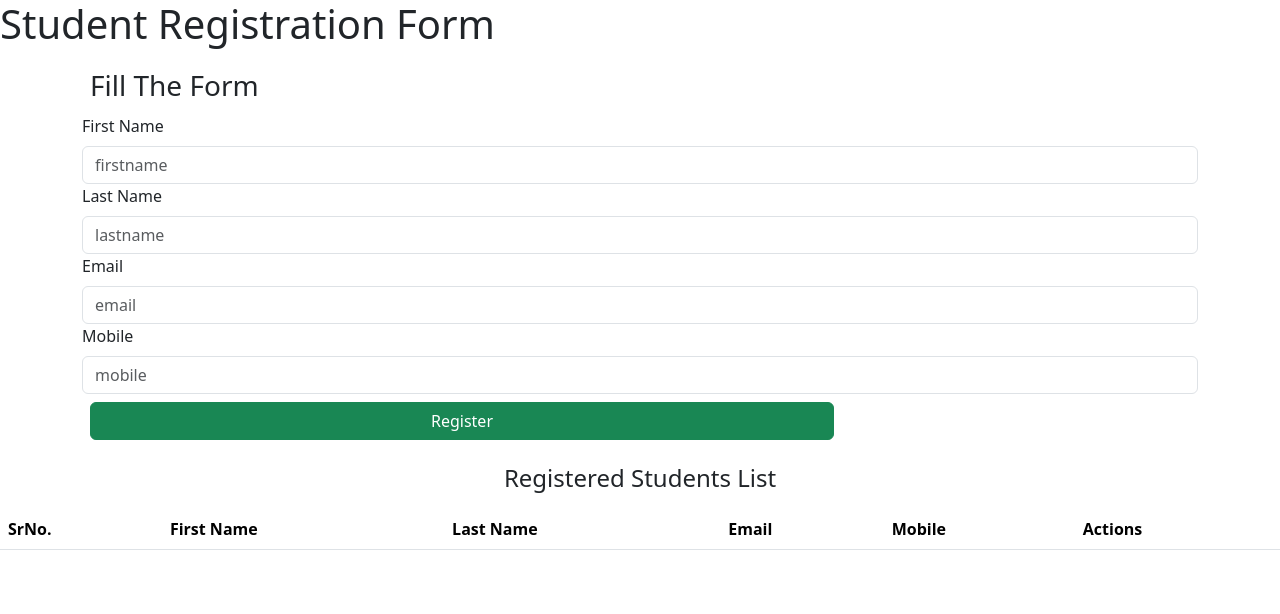
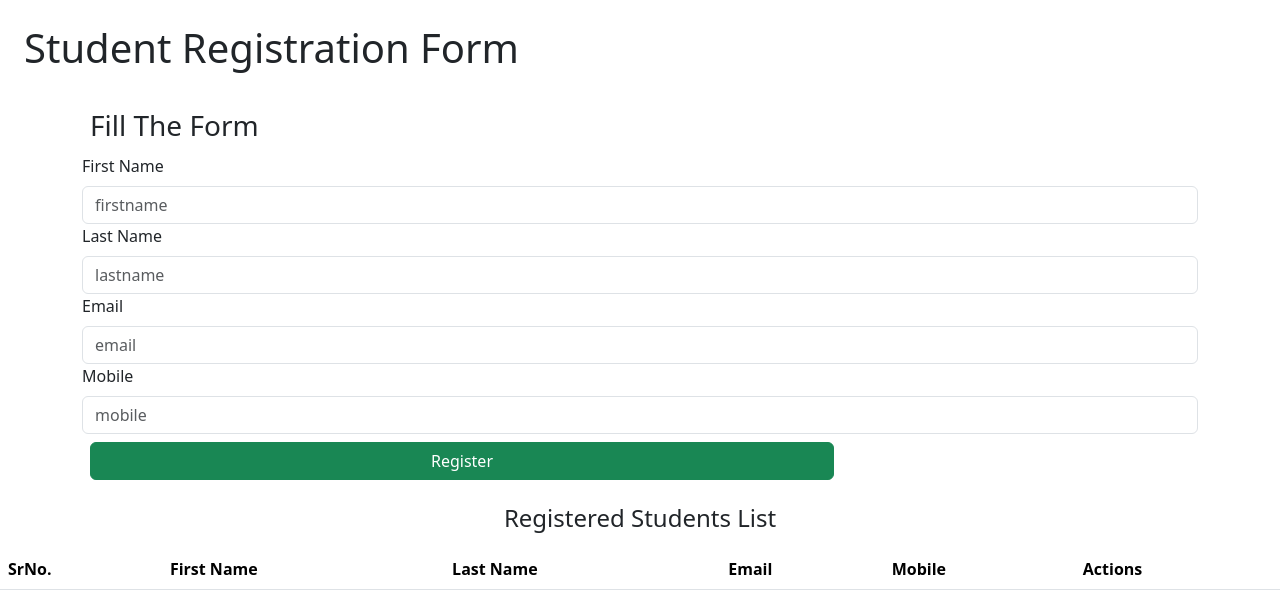
Before and after one commit to nihalmujawar121/Student-Registration-Form, a website: page index.html in a window 1280 px wide. Drawn offline with nearby package versions, Linux system fonts and the light colour scheme.

Commit message:
added bootstrap class to h1 tag

```diff
--- a/index.html
+++ b/index.html
@@ -13,7 +13,7 @@
       defer></script>
   </head>
   <body>
-    <header><h1>Student Registration Form</h1></header>
+    <header><h1 class="m-4">Student Registration Form</h1></header>
     <main>
       <form>
         <div class="container">
```
